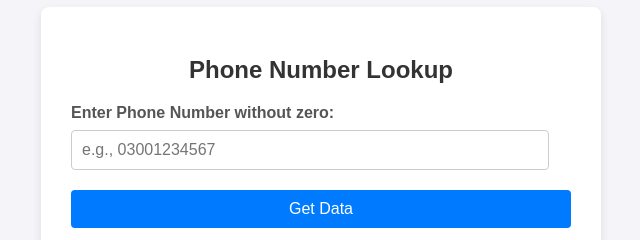
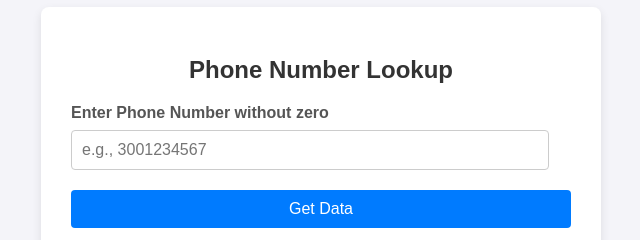
Before and after one commit to Riaz-123/Tekox, a plain HTML site: page data/index.html in a window 1280 px wide. Shown: the part 213-453 px from the top of the page, 319-959 px from the left. Drawn offline with Linux system fonts and the light colour scheme.

Commit message:
Update index.html

```diff
--- a/data/index.html
+++ b/data/index.html
@@ -83,14 +83,14 @@
 <div class="container">
     <h2>Phone Number Lookup</h2>
     <form id="lookupForm">
-        <label for="phoneNumber">Enter Phone Number without zero:</label>
+        <label for="phoneNumber">Enter Phone Number without zero</label>
         <input
             type="tel"
             id="phoneNumber"
             name="phoneNumber"
-            placeholder="e.g., 03001234567"
-            maxlength="11"
-            pattern="\d{11}"
+            placeholder="e.g., 3001234567"
+            maxlength="10"
+            pattern="\d{10}"
             required
         >
         <button type="submit">Get Data</button>
```
